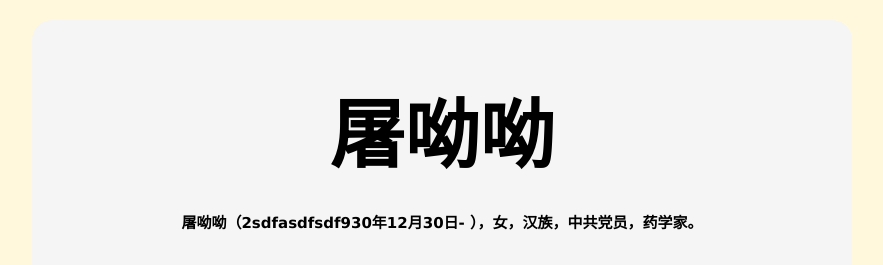
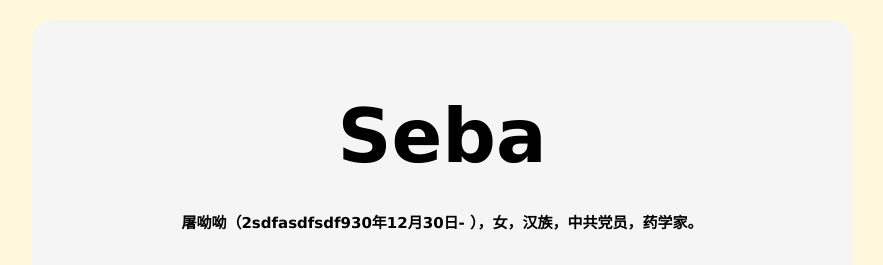
Before and after one commit to Taylorki/freecodecamp, a website: page index.html in a window 1280 px wide. Shown: the top 265 px of the page, without its empty margins (198-1081 px from the left). Drawn offline with Linux system fonts and the light colour scheme.

Commit message:
Changed title to Seba

```diff
--- a/index.html
+++ b/index.html
@@ -21,7 +21,7 @@
 <body>
   <main>
     <!-- title -->
-    <h1 id="title"> 屠呦呦</h1>
+    <h1 id="title"> Seba</h1>
     <!-- subtitle -->
     <h4>屠呦呦（2sdfasdfsdf930年12月30日- ），女，汉族，中共党员，药学家。</h4>
     <br />
```
